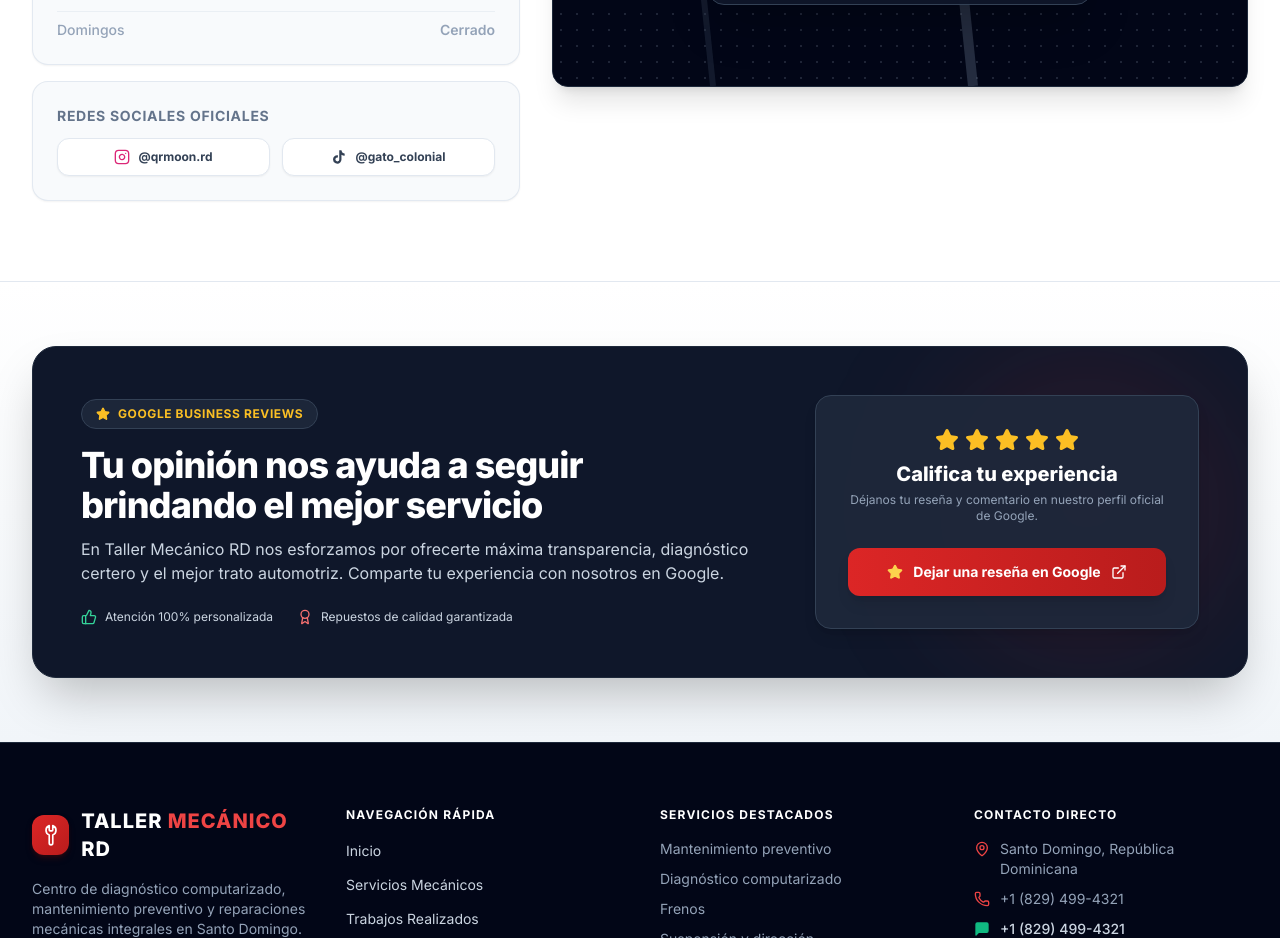
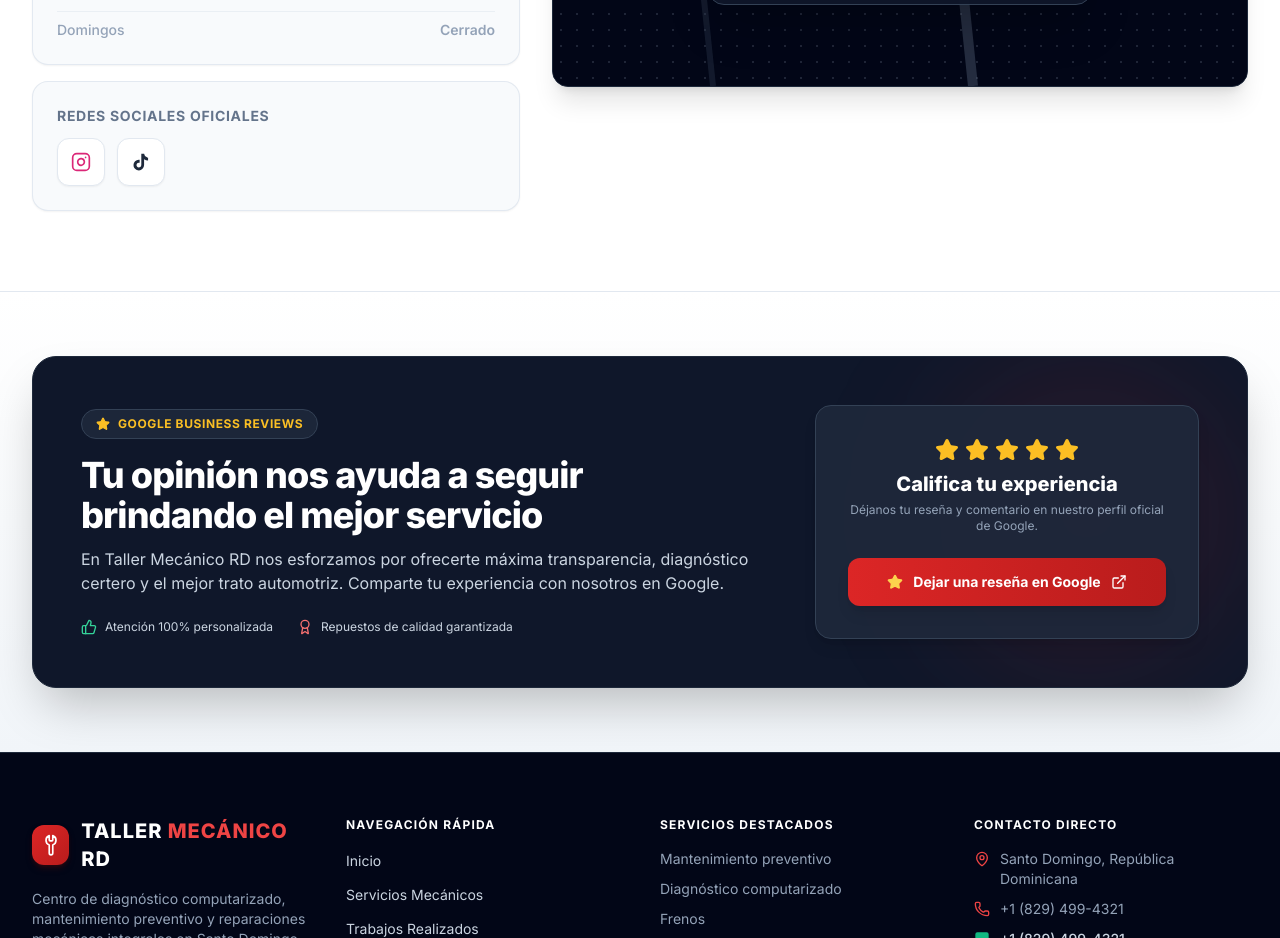
Before and after one commit to albert022/tallerMecanico, a Next.js app: page / in a window 1280 px wide. Shown: the part 6580-7518 px from the top of the page. Built offline with nearby package versions, Linux system fonts and the light colour scheme.

Commit message:
style(contact): display only social media icons without text handles

```diff
--- a/src/components/ContactAndLocation.tsx
+++ b/src/components/ContactAndLocation.tsx
@@ -121,21 +121,23 @@ export default function ContactAndLocation() {
                   href={workshopConfig.socialLinks.instagram}
                   target="_blank"
                   rel="noopener noreferrer"
-                  className="flex-1 inline-flex items-center justify-center gap-2 px-4 py-2.5 rounded-xl bg-white border border-slate-200 hover:border-pink-400 hover:text-pink-600 text-slate-700 text-xs font-bold transition-all shadow-sm"
+                  aria-label="Instagram oficial"
+                  title="Visitar Instagram"
+                  className="w-12 h-12 rounded-xl bg-white border border-slate-200 hover:border-pink-500 hover:bg-pink-50 text-pink-600 flex items-center justify-center transition-all shadow-sm group"
                 >
-                  <Instagram className="w-4 h-4 text-pink-600" />
-                  <span>@qrmoon.rd</span>
+                  <Instagram className="w-5 h-5 group-hover:scale-110 transition-transform" />
                 </a>
                 <a
                   href={workshopConfig.socialLinks.tiktok}
                   target="_blank"
                   rel="noopener noreferrer"
-                  className="flex-1 inline-flex items-center justify-center gap-2 px-4 py-2.5 rounded-xl bg-white border border-slate-200 hover:border-slate-800 hover:text-slate-900 text-slate-700 text-xs font-bold transition-all shadow-sm"
+                  aria-label="TikTok oficial"
+                  title="Visitar TikTok"
+                  className="w-12 h-12 rounded-xl bg-white border border-slate-200 hover:border-slate-800 hover:bg-slate-100 text-slate-800 hover:text-black flex items-center justify-center transition-all shadow-sm group"
                 >
-                  <svg className="w-4 h-4 fill-current" viewBox="0 0 24 24">
+                  <svg className="w-5 h-5 fill-current group-hover:scale-110 transition-transform" viewBox="0 0 24 24">
                     <path d="M19.59 6.69a4.83 4.83 0 0 1-3.77-4.25V2h-3.45v13.67a2.89 2.89 0 0 1-5.2 1.74 2.89 2.89 0 0 1 2.31-4.64c.298-.002.595.042.88.13V9.4a6.33 6.33 0 0 0-1-.08A6.34 6.34 0 0 0 3 15.66a6.34 6.34 0 0 0 10.82 4.46 6.27 6.27 0 0 0 1.88-4.46V8.76a8.2 8.2 0 0 0 4.79 1.54v-3.4c-.3.003-.6-.07-.9-.21Z" />
                   </svg>
-                  <span>@gato_colonial</span>
                 </a>
               </div>
             </div>
```
